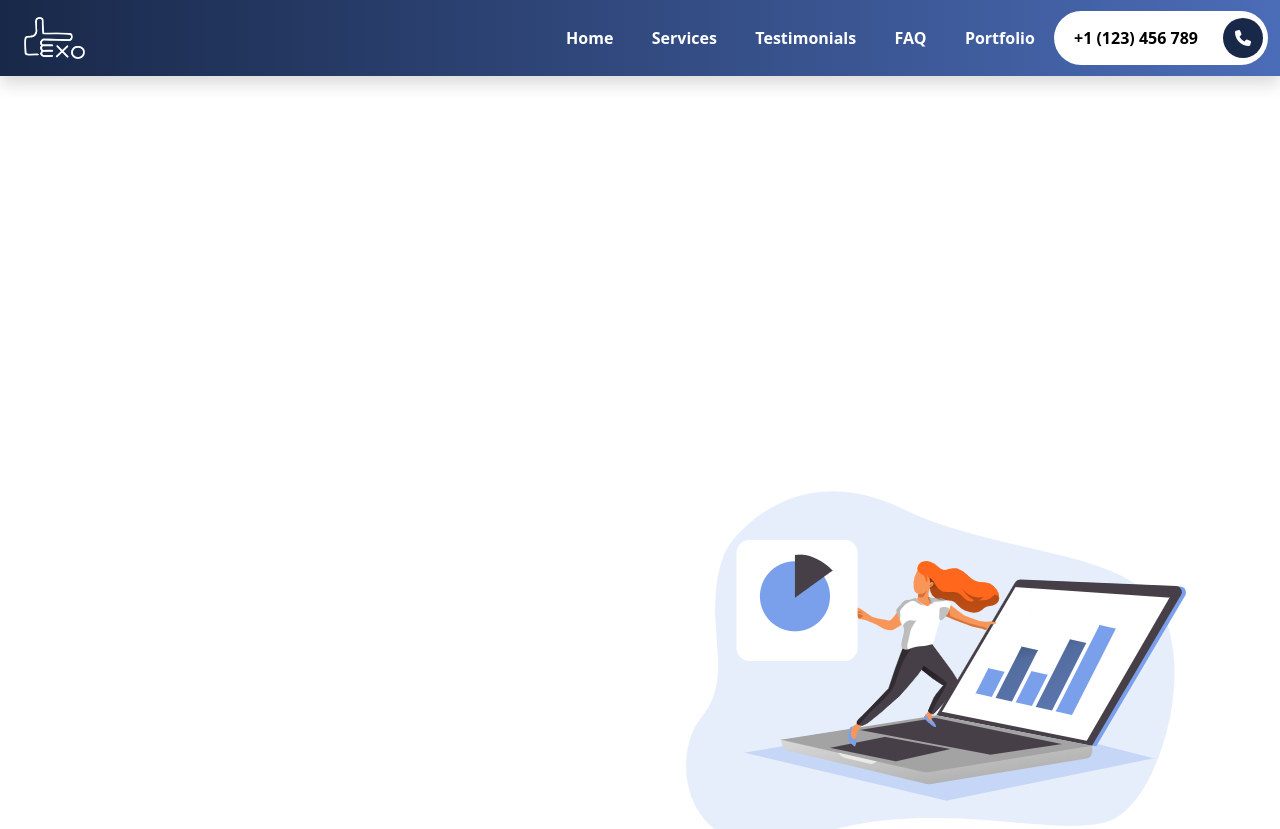
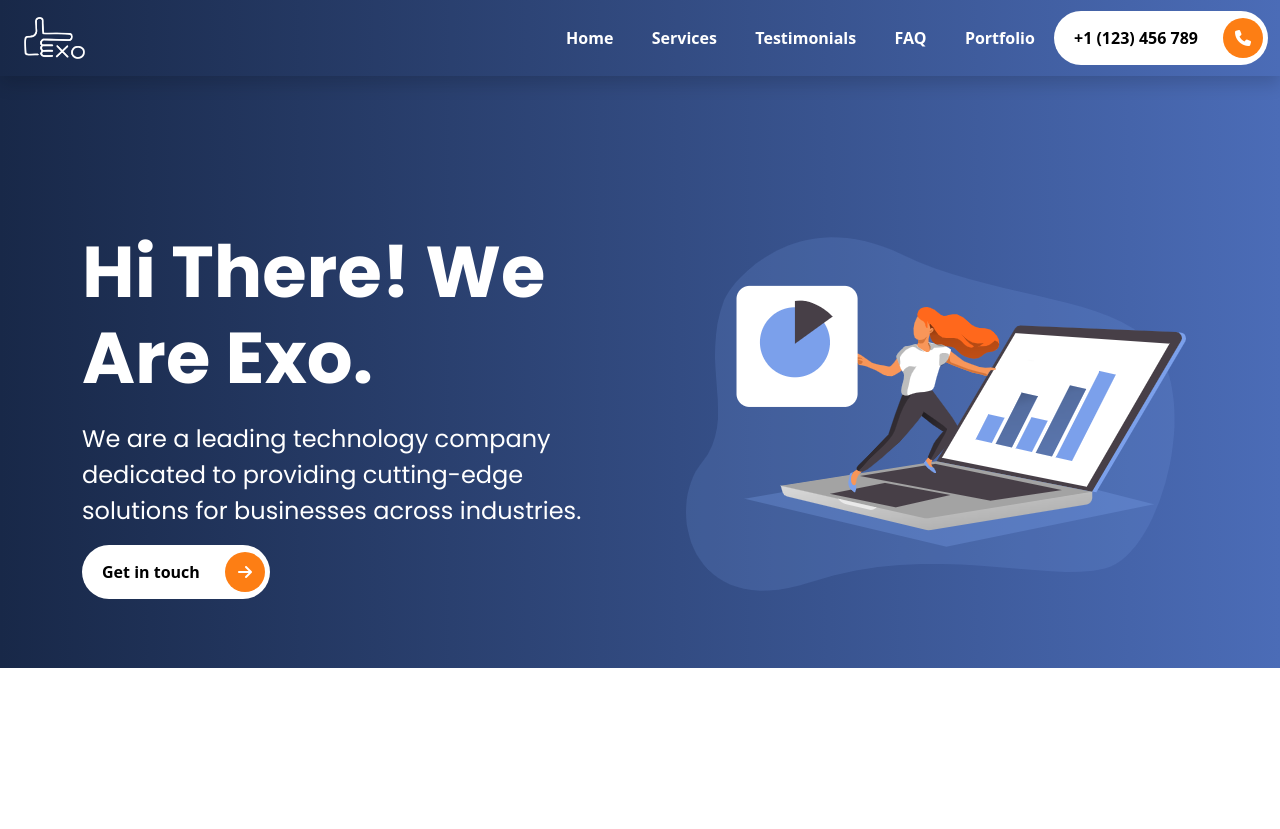
Before and after one commit to sebilune/landing-page, a website: page index.html in a window 1280 px wide. Shown: the top 829 px of the page. After the commit the page ends 800 px from the top, so only its background shows below. Drawn offline with nearby package versions, Linux system fonts and the light colour scheme; files that its build step writes are made by us from their sources.

Commit message:
Made changes to components and sections scss files. Changed the color palette once more (I know, I know..). I think I'm happy with it now. Aswell as added more functionality on the first container and the fonts.

```diff
--- a/scss/components/_buttons.scss
+++ b/scss/components/_buttons.scss
@@ -14,7 +14,7 @@
 
     span {
         position: absolute;
-        background-color: $primary;
+        background-color: $orange;
         width: 2.5rem;
         height: 2.5rem;
         top: 50%;
@@ -31,7 +31,7 @@
     }
 
     &:hover {
-        background-color: $primary;
+        background-color: $orange;
         color: $white;
 
         span {
--- a/scss/components/_typography.scss
+++ b/scss/components/_typography.scss
@@ -0,0 +1,20 @@
+@use '../custom' as *;
+
+.display-2 {
+    margin-bottom: 1rem;
+    text-transform: capitalize;
+    font-family: 'Poppins', sans-serif;
+
+    span.intro {
+        display: inline-block;
+        font-weight: 700;
+        font-family: 'Poppins', sans-serif;
+    }
+
+    span.description {
+        font-size: 1.5rem;
+        display: block;
+        margin-top: 1.2rem;
+        text-transform: none;
+    }
+}
--- a/scss/sections/_intro-section.scss
+++ b/scss/sections/_intro-section.scss
@@ -0,0 +1,9 @@
+@use '../custom' as *;
+@use '../components/mixins' as *;
+
+.intro-section {
+    @include gradient;
+    padding: 10rem 0 0 0;
+    width: 100%;
+    height: 100%;
+}
```
